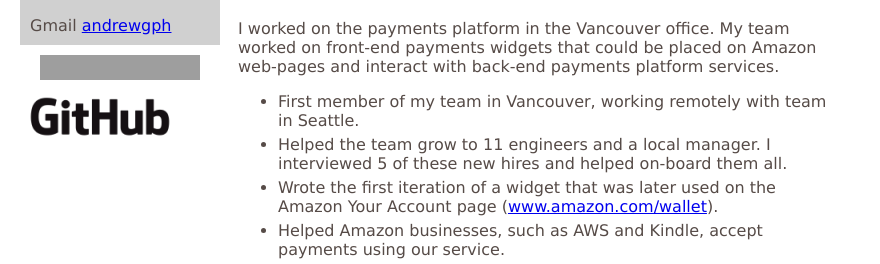
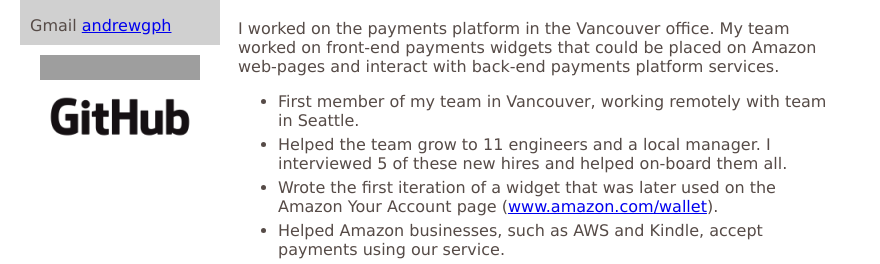
Before and after one commit to andrewgph/andrewgph.github.com, a Jekyll site: the page built from index.html, in a window 1280 px wide. Shown: the part 369-633 px from the top of the page, without its empty margins (0-880 px from the left). Built offline with Jekyll 4.4.1, drawn with Linux system fonts in a browser that asks for light colours; nearby versions of some CDN libraries; Markdown is read by kramdown in place of the engine named in the settings; the list of posts is cut into pages by our own code; grey boxes are pictures that could not be loaded.

Commit message:
Adding css change missed in previous commit

```diff
--- a/css/homepage.css
+++ b/css/homepage.css
@@ -54,3 +54,7 @@
 .lin_badge {
   margin-left:20px;
 }
+
+.github_badge {
+  margin-left:20px;
+}
```
